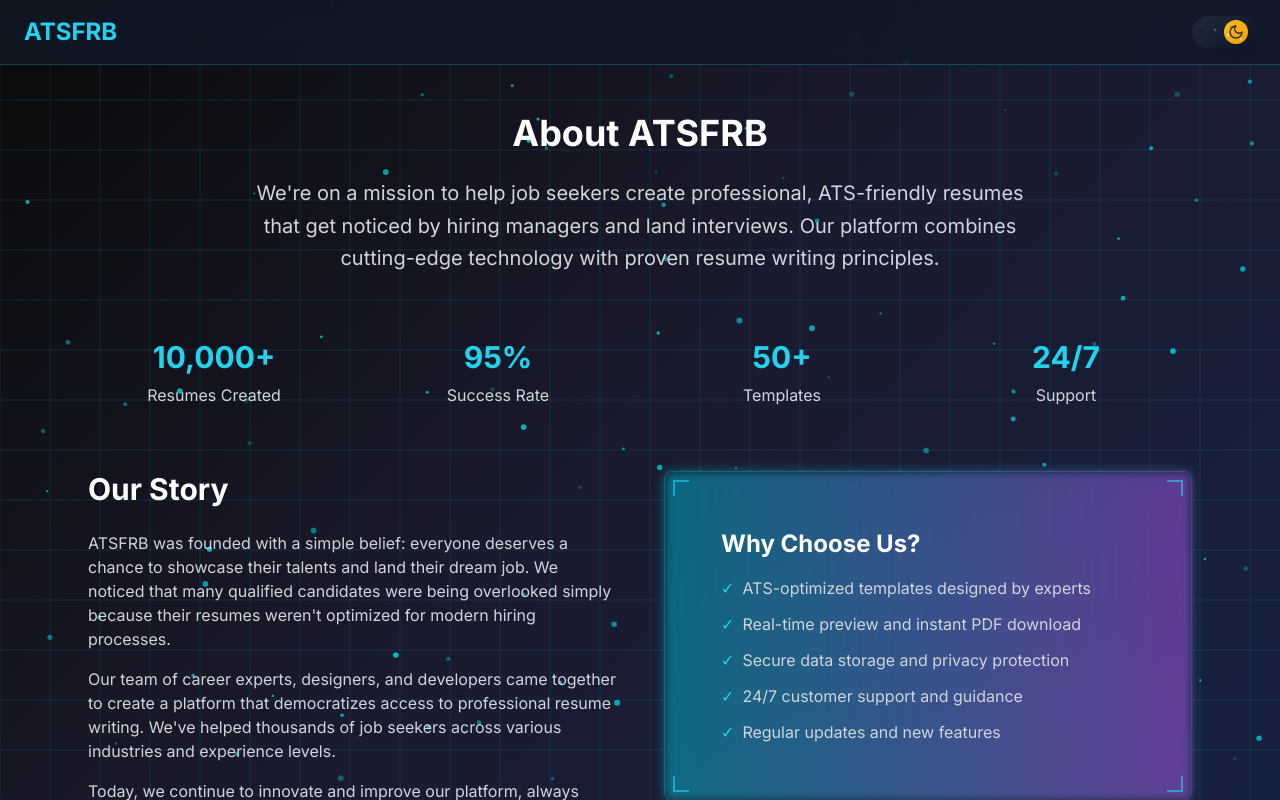
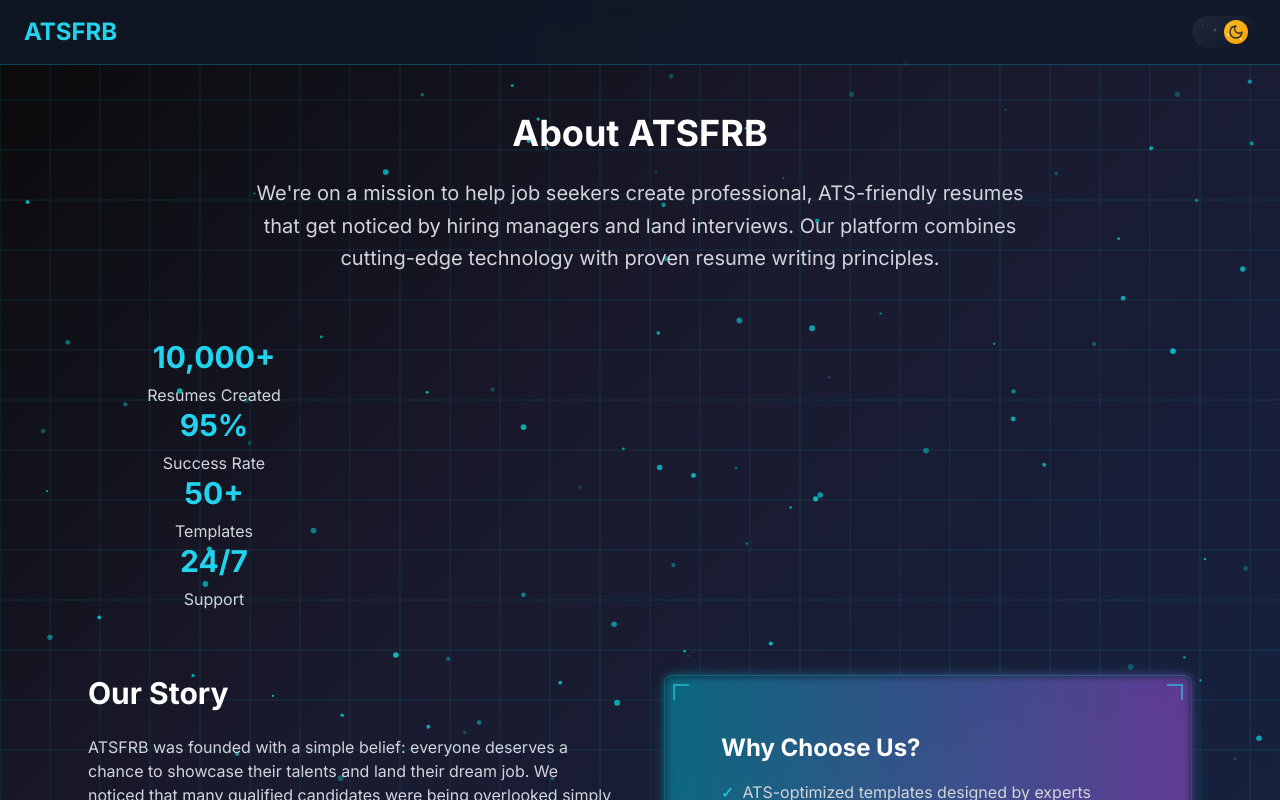
Before and after one commit to codgamerofficial/ATS-FRB, a Next.js app: page /about in a window 1280 px wide. Shown: the top 800 px of the page. Built offline with nearby package versions, Linux system fonts and the light colour scheme.

Commit message:
fix: Remove className from motion.div to resolve build error

```diff
--- a/app/about/page.tsx
+++ b/app/about/page.tsx
@@ -71,7 +71,6 @@ export default function About() {
             initial={{ opacity: 0, y: 20 }}
             animate={{ opacity: 1, y: 0 }}
             transition={{ duration: 0.6, delay: 0.2 }}
-            className="contents"
           >
           {stats.map((stat, index) => (
             <div key={index} className="text-center">
```
